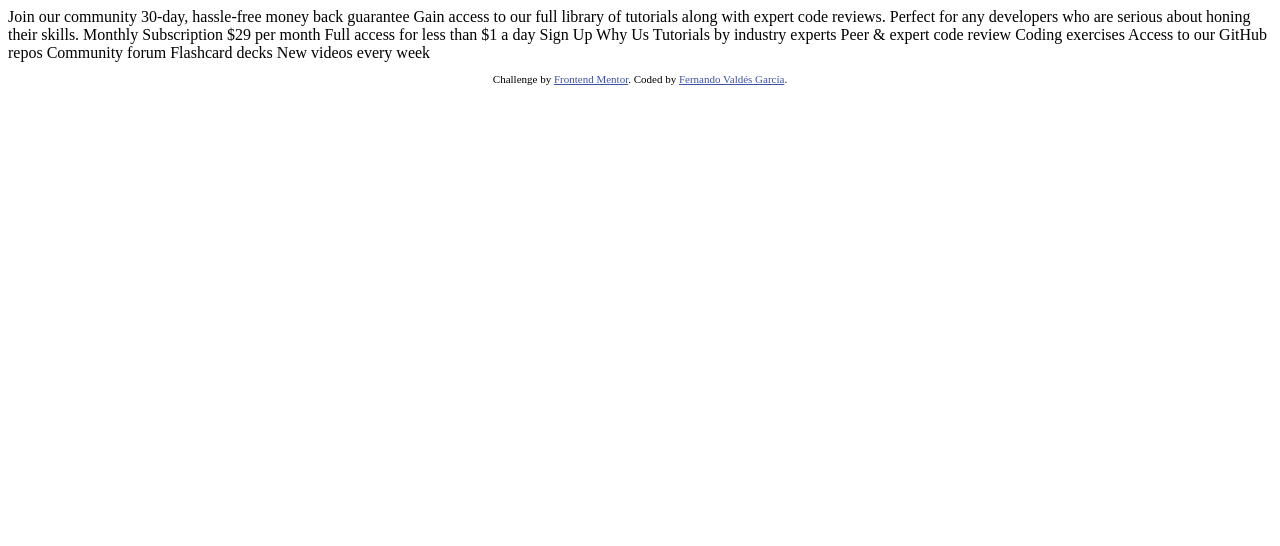
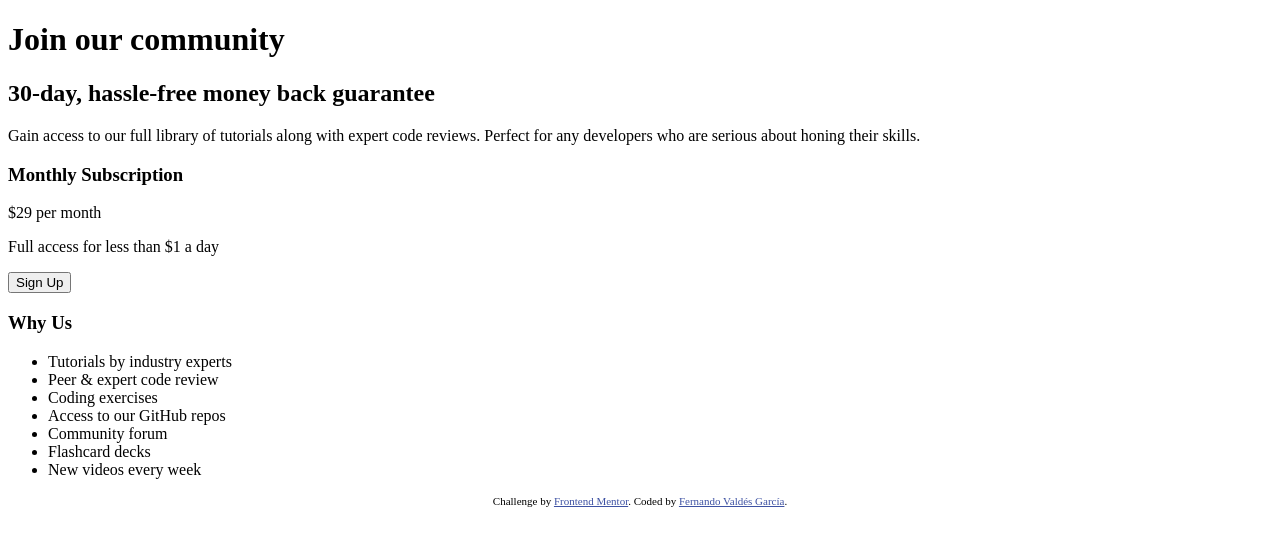
Before and after one commit to fvaldes0109/FM-Single-Price-Grid, a plain HTML site: page index.html in a window 1280 px wide. Drawn offline with Linux system fonts and the light colour scheme.

Commit message:
Add html skeleton

```diff
--- a/index.html
+++ b/index.html
@@ -14,31 +14,39 @@
   </style>
 </head>
 <body>
-  Join our community
-
-  30-day, hassle-free money back guarantee
-
-  Gain access to our full library of tutorials along with expert code reviews.
-  Perfect for any developers who are serious about honing their skills.
-
-  Monthly Subscription
-
-  &dollar;29 per month
-
-  Full access for less than &dollar;1 a day
-
-  Sign Up
-
-  Why Us
-
-  Tutorials by industry experts
-  Peer &amp; expert code review
-  Coding exercises
-  Access to our GitHub repos
-  Community forum
-  Flashcard decks
-  New videos every week
-
+  <main>
+    <div id="top">
+      <h1>Join our community</h1>
+      <h2>30-day, hassle-free money back guarantee</h2>
+      <p>
+        Gain access to our full library of tutorials along with expert code reviews.
+        Perfect for any developers who are serious about honing their skills.
+      </p>
+    </div>
+    <div id="bottom">
+      <section>
+        <h3>Monthly Subscription</h3>
+        <div id="price">
+          <span id="price-num">&dollar;29</span>
+          <span id="price-time">per month</span>
+        </div>
+        <p>Full access for less than &dollar;1 a day</p>
+        <button>Sign Up</button>
+      </section>
+      <aside>
+        <h3>Why Us</h3>
+        <ul>
+          <li>Tutorials by industry experts</li>
+          <li>Peer &amp; expert code review</li>
+          <li>Coding exercises</li>
+          <li>Access to our GitHub repos</li>
+          <li>Community forum</li>
+          <li>Flashcard decks</li>
+          <li>New videos every week</li>
+        </ul>
+      </aside>
+    </div>
+  </main>
   <footer>
     <p class="attribution">
       Challenge by <a href="https://www.frontendmentor.io?ref=challenge" target="_blank">Frontend Mentor</a>.
```
